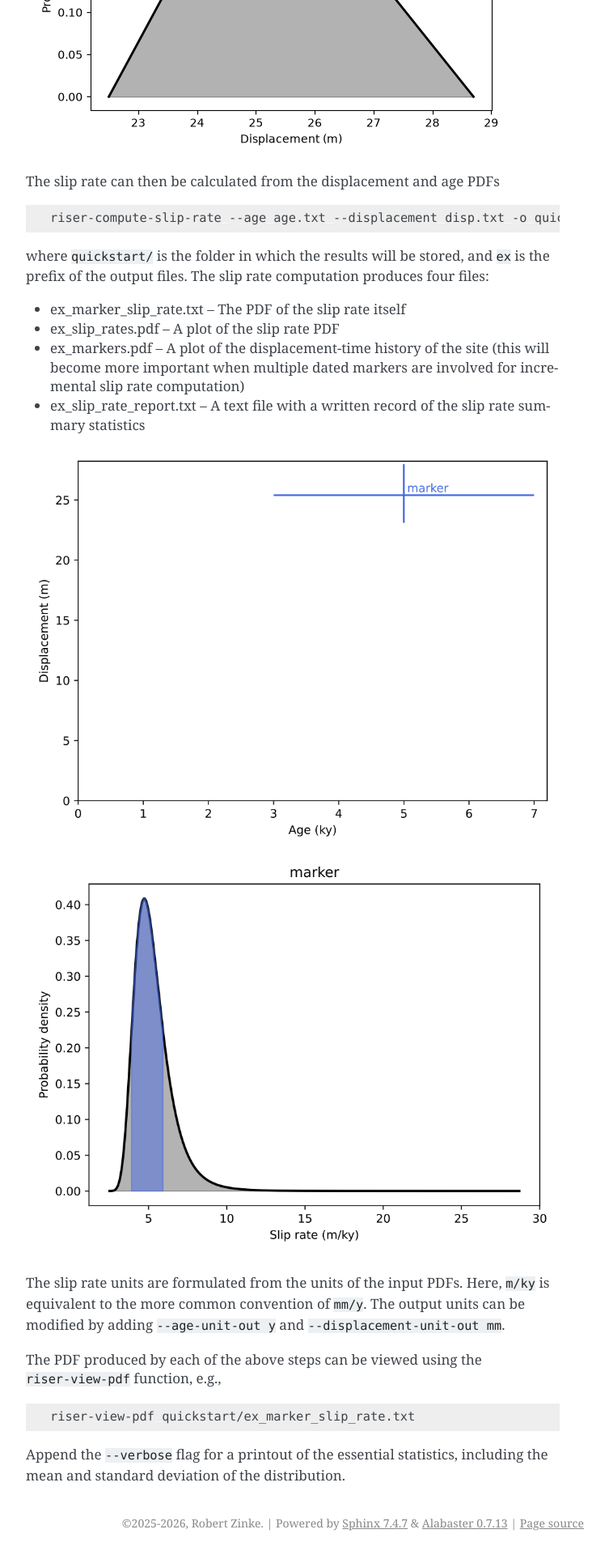
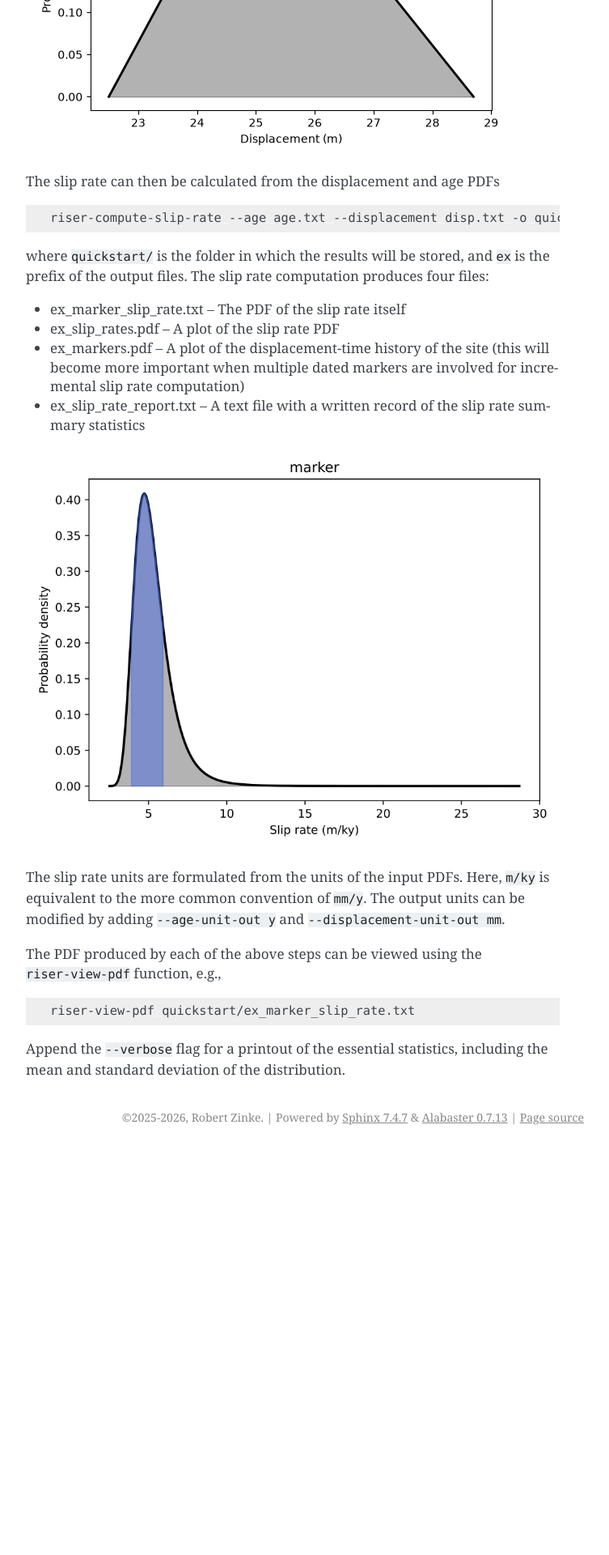
Before and after one commit to rzinke/RISeR2, a Sphinx documentation site: the page built from docs/source/getting_started.md, in a window 1280 px wide. Shown: the part 2593-4513 px from the top of the page at 81% size, without its empty margins (388-1141 px from the left). Built offline with Sphinx 7.4.7, drawn with Linux system fonts in a browser that asks for light colours; after the commit the page ends 4012 px from its top, so only the background shows below that.

Commit message:
Simplified getting_started.md

```diff
--- a/docs/source/getting_started.md
+++ b/docs/source/getting_started.md
@@ -79,7 +79,6 @@ where `quickstart/` is the folder in which the results will be stored, and `ex`
  - ex_markers.pdf -- A plot of the displacement-time history of the site (this will become more important when multiple dated markers are involved for incremental slip rate computation)
  - ex_slip_rate_report.txt -- A text file with a written record of the slip rate summary statistics
 
-![Quick start example displacement-time history](getting_started-ex_markers.png)
 ![Quick start example slip rate PDF](getting_started-ex_slip_rates.png)
 
 The slip rate units are formulated from the units of the input PDFs. Here, `m/ky` is equivalent to the more common convention of `mm/y`. The output units can be modified by adding `--age-unit-out y` and `--displacement-unit-out mm`.
```
